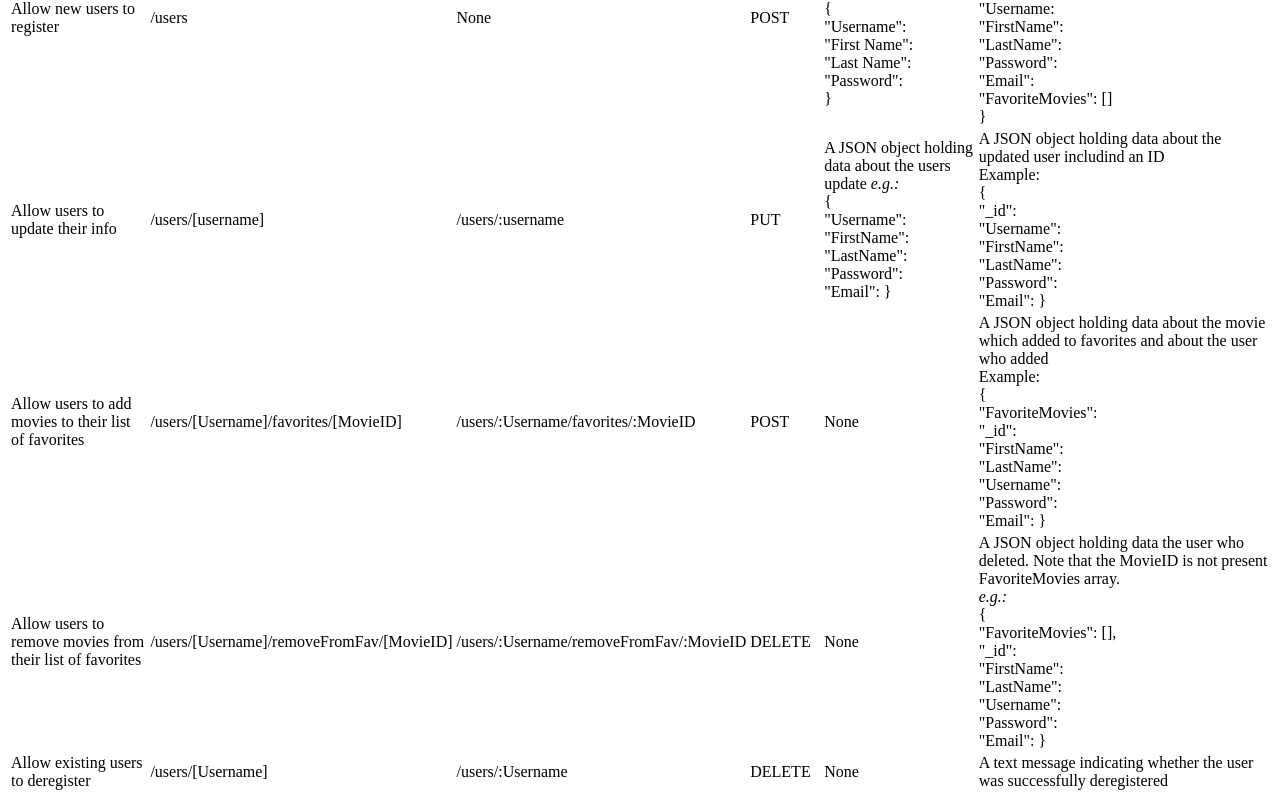
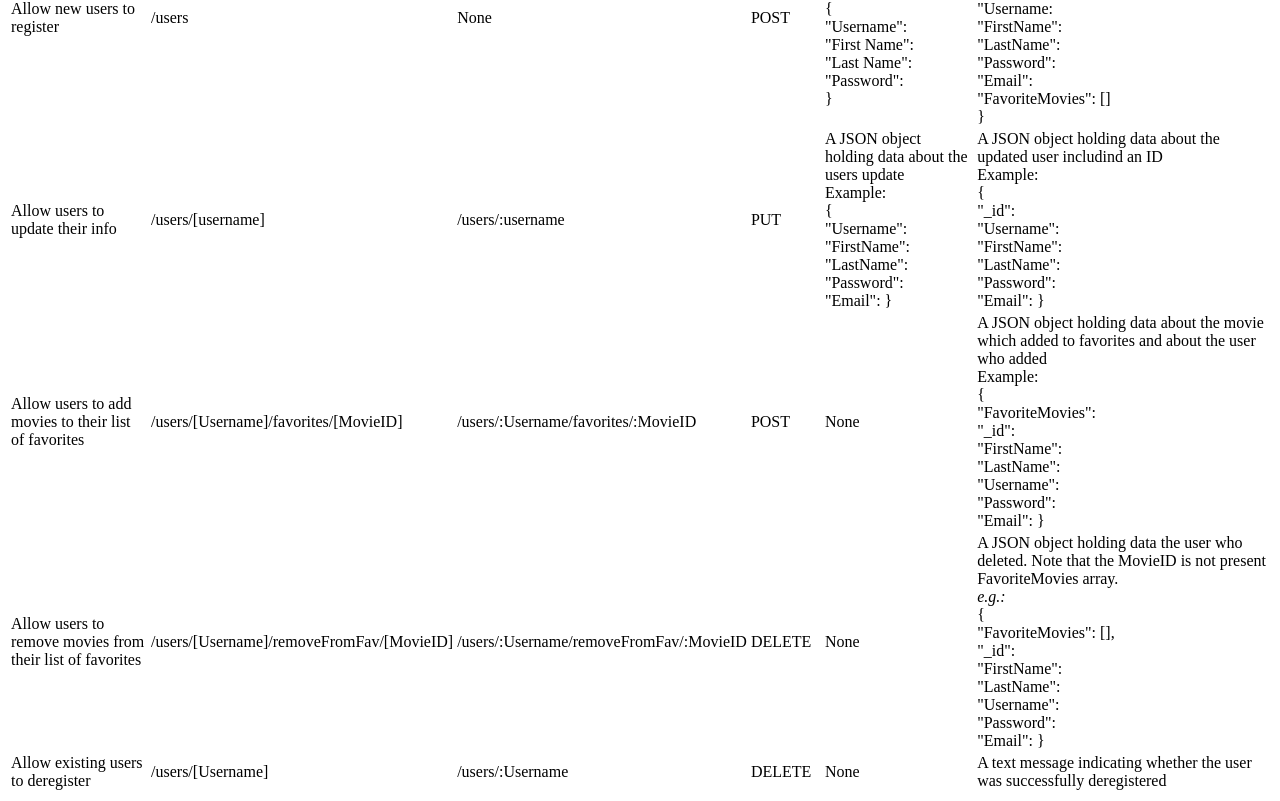
Before and after one commit to ianrenas/movie-api, a website: page public/documentation.html in a window 1280 px wide. Shown: the part 787-1588 px from the top of the page. Drawn offline with Linux system fonts and the light colour scheme.

Commit message:
Update documentation.html
Edited text

```diff
--- a/public/documentation.html
+++ b/public/documentation.html
@@ -110,7 +110,8 @@
                     <td>/users/[username]</td>
                     <td>/users/:username</td>
                     <td>PUT</td>
-                    <td>A JSON object holding data about the users update <em>e.g.:</em> <br> {
+                    <td>A JSON object holding data about the users update <br>
+                      Example:<br> {
                       <br>"Username":
                       <br>"FirstName":
                       <br>"LastName":
```
